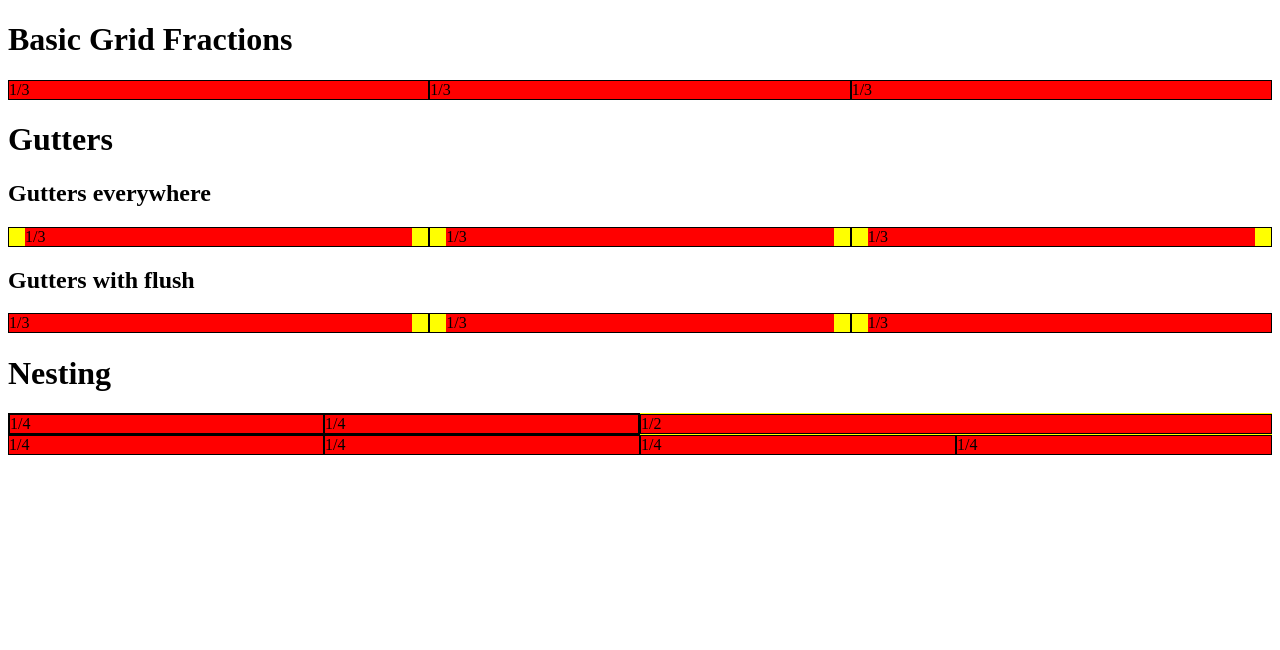
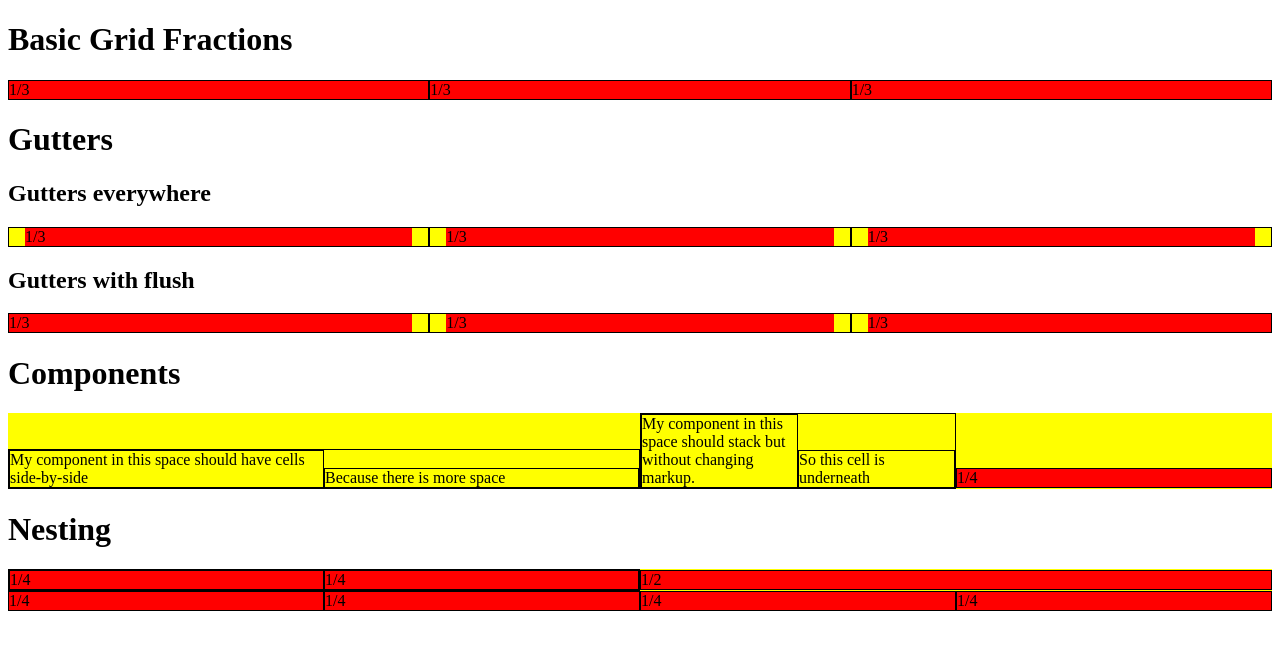
Before and after one commit to davetayls/-, a website: page docs.html in a window 1280 px wide. Drawn offline with Linux system fonts and the light colour scheme.

Commit message:
some thoughts

```diff
--- a/docs.html
+++ b/docs.html
@@ -53,6 +53,39 @@
       </div>
     </div>
 
+    <h1>Components</h1>
+    <div class="★">
+      <div class="★-|1/2">
+        <div class="MyComponent">
+          <div class="★">
+            <div class="★-|1/2">
+              My component in this space should
+              have cells side-by-side
+            </div>
+            <div class="★-|1/2">
+              Because there is more space
+            </div>
+          </div>
+        </div>
+      </div>
+      <div class="★-|1/4">
+        <div class="MyComponent">
+          <div class="★">
+            <div class="★-|1/2">
+              My component in this space should
+              stack but without changing markup.
+            </div>
+            <div class="★-|1/2">
+              So this cell is underneath
+            </div>
+          </div>
+        </div>
+      </div>
+      <div class="★-|1/4">
+        <div class="◘">1/4</div>
+      </div>
+    </div>
+
     <h1>Nesting</h1>
     <div class="★">
       <div class="★-|1/2">
@@ -84,5 +117,7 @@
       </div>
     </div>
 
+
+
   </body>
 </html>
--- a/src/blackstar.css
+++ b/src/blackstar.css
@@ -9,6 +9,7 @@
   font-size: 1rem;
   box-sizing: border-box;
   border: solid 1px;
+  vertical-align: top;
 }
 
 .★--gutters > [class*="★"] {
```
